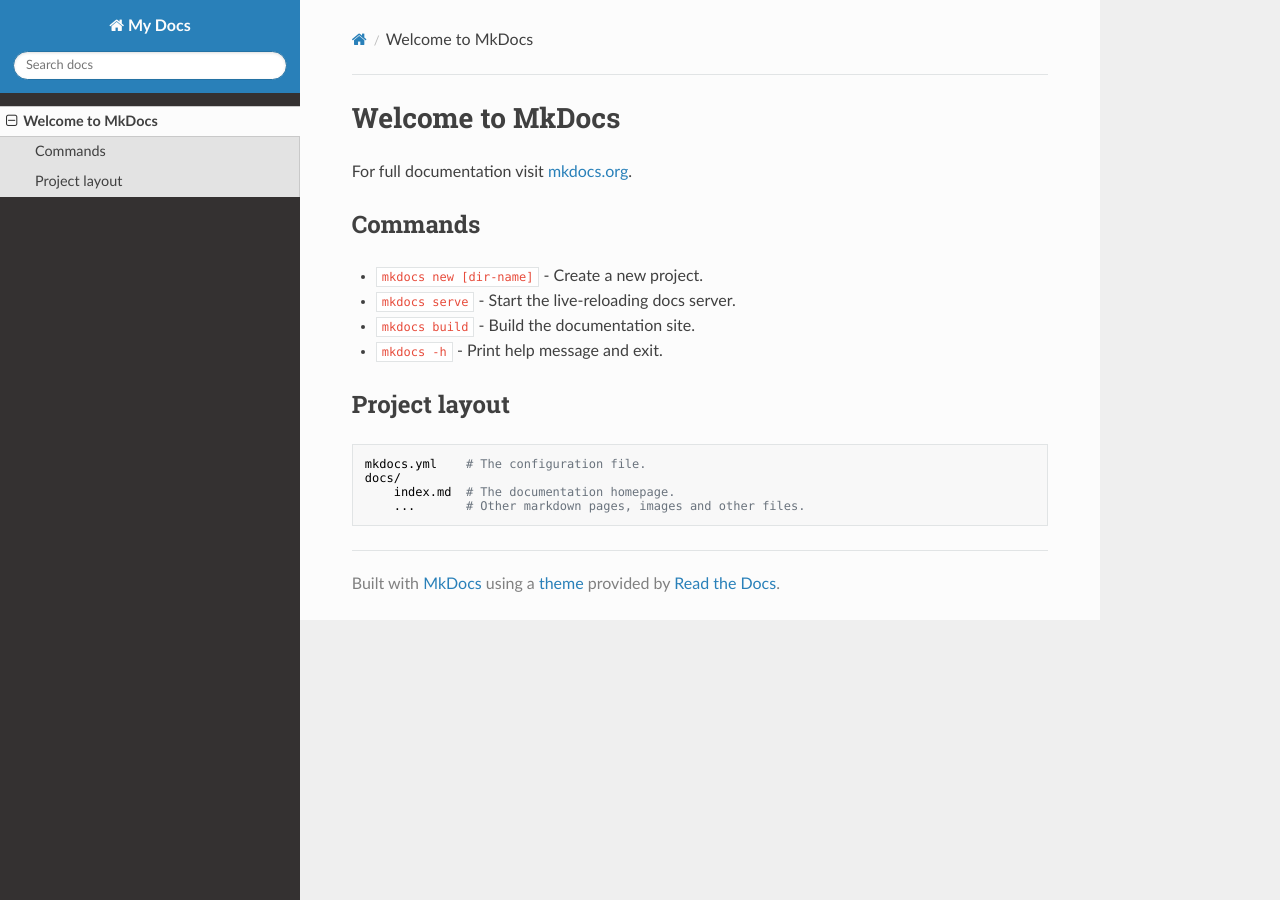
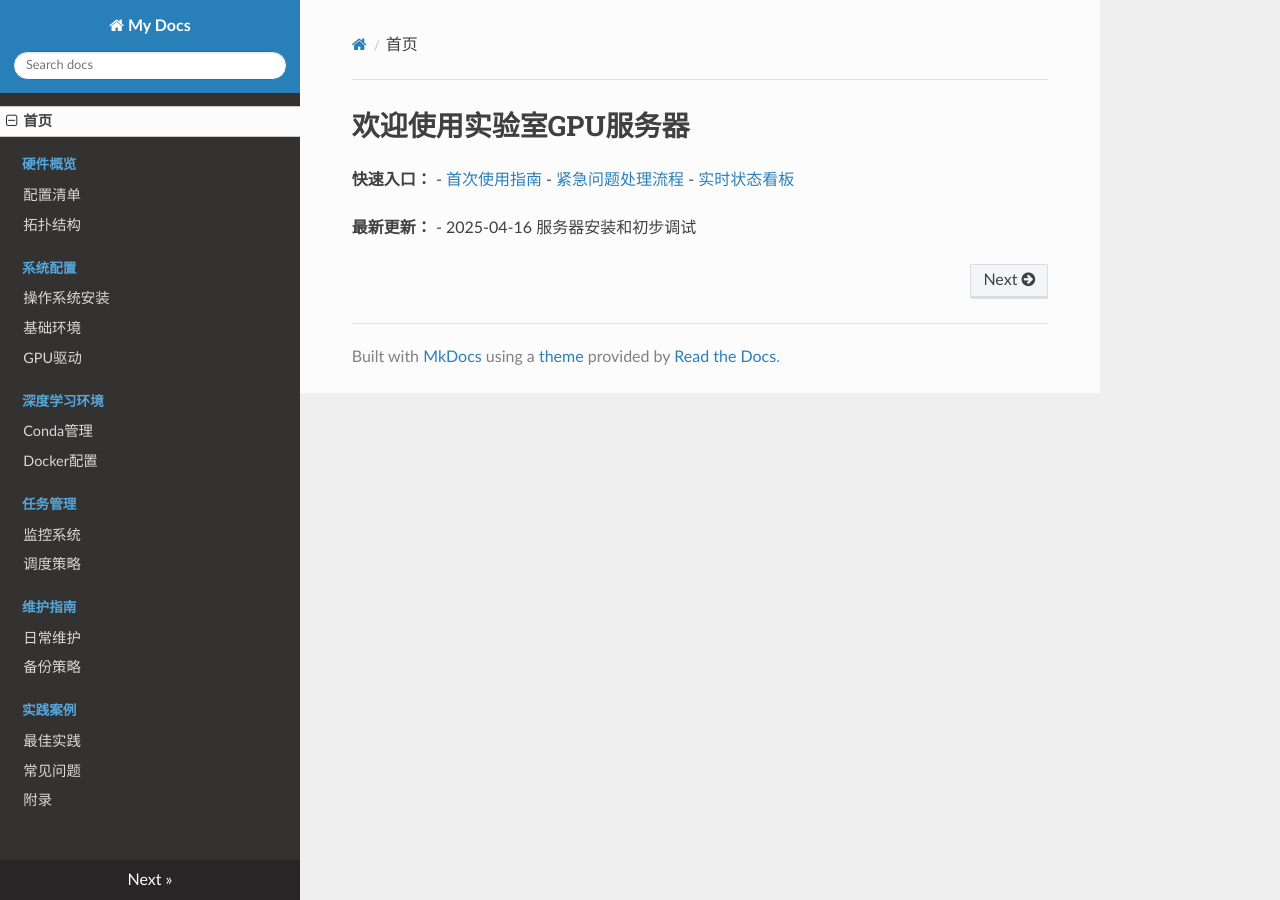
Before and after one commit to hungryDodo/Server_User_Guide, an MkDocs documentation site: the page built from docs/index.md, in a window 1280 px wide. Built offline with MkDocs 1.6.1, drawn with Linux system fonts in a browser that asks for light colours; nearby versions of some CDN libraries.

Commit message:
:books: docs(docs): Add basic MKDocs skeleton structure
Create initial documentation framework with organized directories and test
content. Includes placeholder sections for future expansion and sample
markdown files to validate navigation functionality.

```diff
--- a/docs/index.md
+++ b/docs/index.md
@@ -1,17 +1,9 @@
-# Welcome to MkDocs
+# 欢迎使用实验室GPU服务器
 
-For full documentation visit [mkdocs.org](https://www.mkdocs.org).
+**快速入口：**
+- [首次使用指南](#)
+- [紧急问题处理流程](#)
+- [实时状态看板](#)
 
-## Commands
-
-* `mkdocs new [dir-name]` - Create a new project.
-* `mkdocs serve` - Start the live-reloading docs server.
-* `mkdocs build` - Build the documentation site.
-* `mkdocs -h` - Print help message and exit.
-
-## Project layout
-
-    mkdocs.yml    # The configuration file.
-    docs/
-        index.md  # The documentation homepage.
-        ...       # Other markdown pages, images and other files.
+**最新更新：**
+- 2025-04-16 服务器安装和初步调试
--- a/mkdocs.yml
+++ b/mkdocs.yml
@@ -1,2 +1,33 @@
+site_name: 服务器使用指南
 theme: readthedocs
 site_name: My Docs
+
+nav:
+  - 首页: index.md
+  - 硬件概览:
+    - 配置清单: overview/hardware.md
+    - 拓扑结构: overview/topology.md
+  - 系统配置:
+    - 操作系统安装: configuration/os-install.md
+    - 基础环境: configuration/base-env.md
+    - GPU驱动: configuration/gpu-driver.md
+  - 深度学习环境:
+    - Conda管理: environment/conda.md
+    - Docker配置: environment/docker.md
+  - 任务管理:
+    - 监控系统: management/monitoring.md
+    - 调度策略: management/scheduling.md
+  - 维护指南:
+    - 日常维护: maintenance/routine.md
+    - 备份策略: maintenance/backup.md
+  - 实践案例:
+    - 最佳实践: best-practices.md
+  - 常见问题: faq.md
+  - 附录: appendix.md
+
+plugins:
+  - search
+  - codehilite
+
+# extra_css:
+#   - css/custom.css
```
Also changed, not shown: docs/configuration/gpu-driver.md (added, +22 -0 lines), docs/environment/docker.md (added, +19 -0 lines), docs/faq.md (added, +12 -0 lines), docs/overview/hardware.md (added, +21 -0 lines), docs/appendix.md (added), docs/configuration/base-env.md (added), docs/configuration/os-install.md (added), docs/environment/conda.md (added), docs/maintenance/base-env - 副本.md (added), docs/maintenance/base-env.md (added), docs/management/monitoring.md (added), docs/management/scheduling.md (added), docs/overview/topology.md (added), docs/practices/best-practices.md (added).
